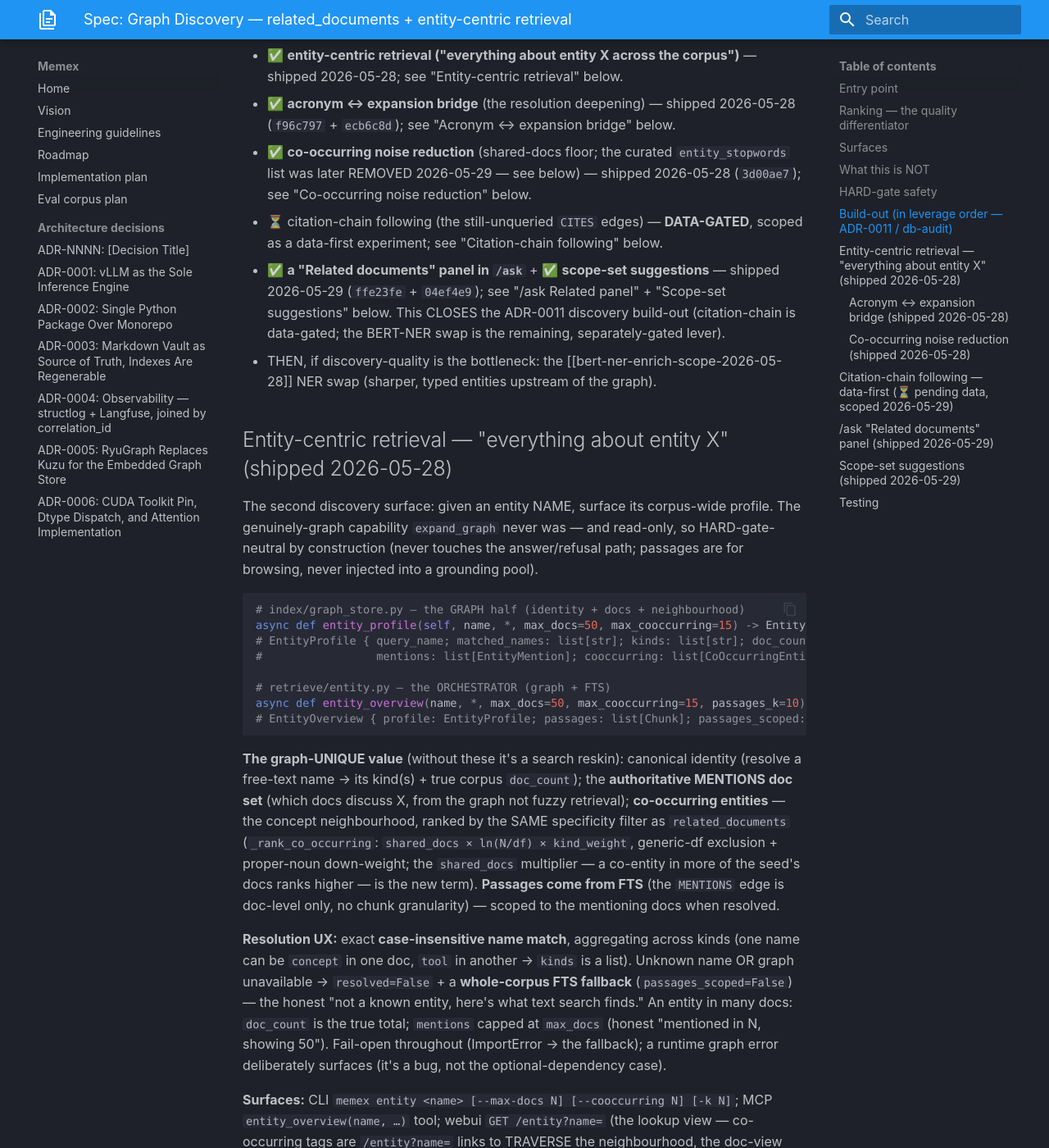
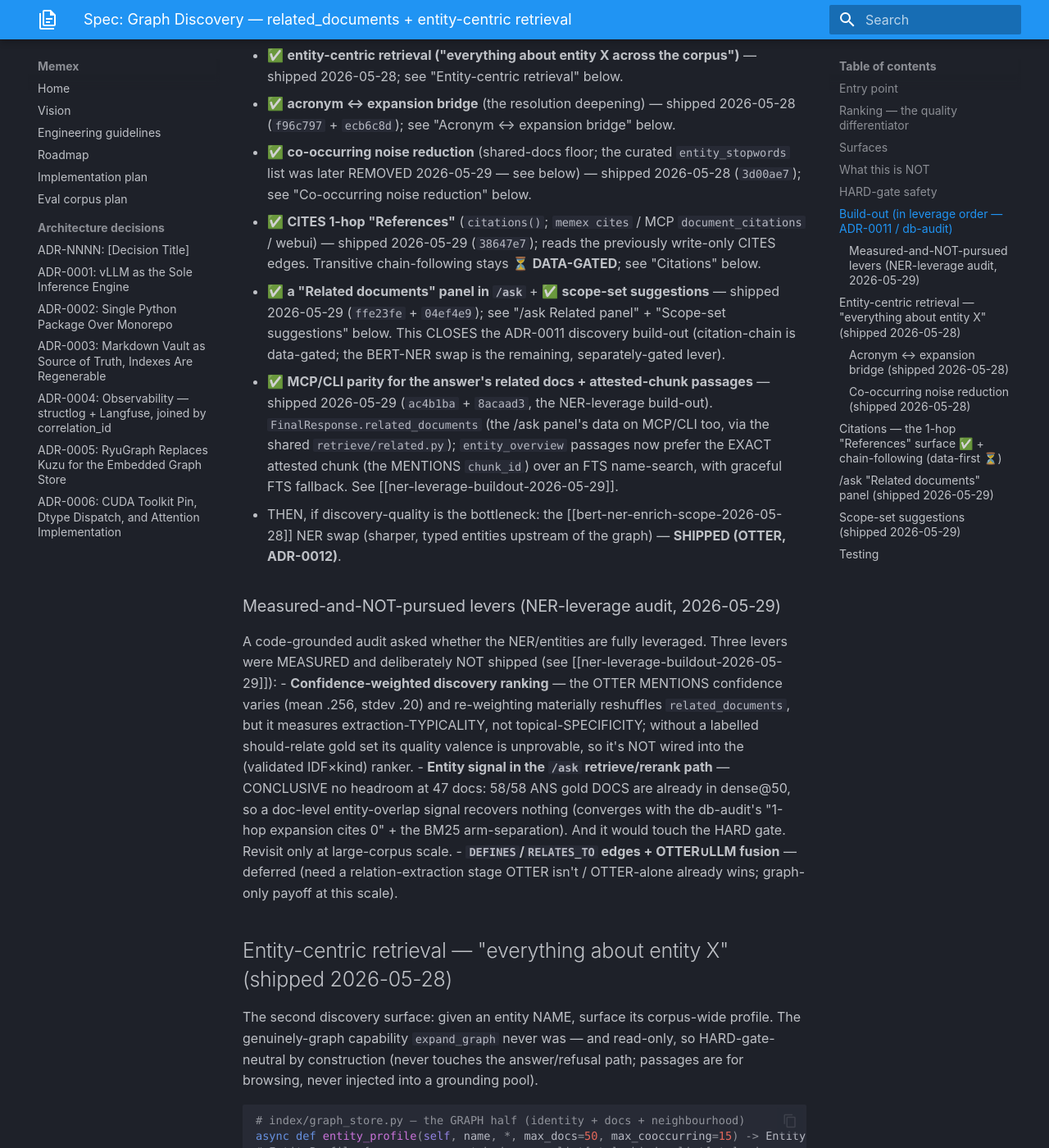
Before and after one commit to Zenetusken/memex, an MkDocs documentation site: the page built from docs/specs/graph-discovery.md, in a window 1280 px wide and 1400 px high, scrolled down 2140 px. Shown: the whole window at 82% size. Built offline with MkDocs 1.6.1 and Material for MkDocs 9.7.7, drawn with Linux system fonts in a browser that asks for light colours; some of the changed text lies outside the part shown.

Commit message:
docs: sync the NER/entity-graph leverage build-out (3 shipped + 3 measured)
Document the 2026-05-29 NER-leverage work (a code-grounded audit of "are we leveraging
OTTER/entities fully?" → 3 HARD-gate-neutral wins shipped + 3 levers measured to honest
negatives):

- ROADMAP: a new digest entry; test count → 1040.
- docs/specs/graph-discovery.md: the CITES 1-hop "References" surface (shipped, replacing
  the "fallback" framing in the chain-following section), MCP/CLI related-docs parity +
  attested-chunk passages, and a "measured-and-NOT-pursued" section (confidence-weighting,
  entity-as-query-signal, DEFINES/RELATES_TO/fusion).
- src/memex/CLAUDE.md: the discovery-sidecar surfaces + the measured negatives + the
  corrected "GPU-during-pause enrich" stale premise.
- README: `document_citations` MCP tool (Ten tools) + `memex cites` + the related docs on
  `ask`.
- memory: `ner_leverage_buildout_2026_05_29.md` + the MEMORY.md index pointer.

Co-Authored-By: Claude Opus 4.8 (1M context) <noreply@anthropic.com>

```diff
--- a/docs/specs/graph-discovery.md
+++ b/docs/specs/graph-discovery.md
@@ -83,14 +83,35 @@ introduce a hallucination or alter a refusal. Independent of the answering agent
     (`f96c797` + `ecb6c8d`); see "Acronym ↔ expansion bridge" below.
   - ✅ **co-occurring noise reduction** (shared-docs floor; the curated `entity_stopwords` list was later REMOVED 2026-05-29 — see below) — shipped
     2026-05-28 (`3d00ae7`); see "Co-occurring noise reduction" below.
-- ⏳ citation-chain following (the still-unqueried `CITES` edges) — **DATA-GATED**, scoped as a
-  data-first experiment; see "Citation-chain following" below.
+- ✅ **CITES 1-hop "References"** (`citations()`; `memex cites` / MCP `document_citations` /
+  webui) — shipped 2026-05-29 (`38647e7`); reads the previously write-only CITES edges. Transitive
+  chain-following stays ⏳ **DATA-GATED**; see "Citations" below.
 - ✅ **a "Related documents" panel in `/ask`** + ✅ **scope-set suggestions** — shipped
   2026-05-29 (`ffe23fe` + `04ef4e9`); see "/ask Related panel" + "Scope-set suggestions"
   below. This CLOSES the ADR-0011 discovery build-out (citation-chain is data-gated; the
   BERT-NER swap is the remaining, separately-gated lever).
+- ✅ **MCP/CLI parity for the answer's related docs + attested-chunk passages** — shipped
+  2026-05-29 (`ac4b1ba` + `8acaad3`, the NER-leverage build-out). `FinalResponse.related_documents`
+  (the /ask panel's data on MCP/CLI too, via the shared `retrieve/related.py`); `entity_overview`
+  passages now prefer the EXACT attested chunk (the MENTIONS `chunk_id`) over an FTS name-search,
+  with graceful FTS fallback. See [[ner-leverage-buildout-2026-05-29]].
 - THEN, if discovery-quality is the bottleneck: the [[bert-ner-enrich-scope-2026-05-28]]
-  NER swap (sharper, typed entities upstream of the graph).
+  NER swap (sharper, typed entities upstream of the graph) — **SHIPPED (OTTER, ADR-0012)**.
+
+### Measured-and-NOT-pursued levers (NER-leverage audit, 2026-05-29)
+
+A code-grounded audit asked whether the NER/entities are fully leveraged. Three levers were
+MEASURED and deliberately NOT shipped (see [[ner-leverage-buildout-2026-05-29]]):
+- **Confidence-weighted discovery ranking** — the OTTER MENTIONS confidence varies (mean .256,
+  stdev .20) and re-weighting materially reshuffles `related_documents`, but it measures
+  extraction-TYPICALITY, not topical-SPECIFICITY; without a labelled should-relate gold set its
+  quality valence is unprovable, so it's NOT wired into the (validated IDF×kind) ranker.
+- **Entity signal in the `/ask` retrieve/rerank path** — CONCLUSIVE no headroom at 47 docs:
+  58/58 ANS gold DOCS are already in dense@50, so a doc-level entity-overlap signal recovers
+  nothing (converges with the db-audit's "1-hop expansion cites 0" + the BM25 arm-separation).
+  And it would touch the HARD gate. Revisit only at large-corpus scale.
+- **`DEFINES`/`RELATES_TO` edges + OTTER∪LLM fusion** — deferred (need a relation-extraction
+  stage OTTER isn't / OTTER-alone already wins; graph-only payoff at this scale).
 
 ## Entity-centric retrieval — "everything about entity X" (shipped 2026-05-28)
 
@@ -193,10 +214,20 @@ ryugraph binder error — after a `DISTINCT` projection `d` is out of scope, so
 reference the projected **alias** (`ORDER BY doc_id`). The "de-risked" Cypher in the plan
 wasn't run WITH the `DISTINCT`; `tests/integration/test_entity_profile.py` now would catch it.
 
-## Citation-chain following — data-first (⏳ pending data, scoped 2026-05-29)
+## Citations — the 1-hop "References" surface ✅ + chain-following (data-first ⏳)
 
-Traversing the `CITES` Document→Document edges ("what cites this / what does this cite",
-transitively) is an ADR-0011 build-out item — but it has **no data to run on yet**, and the
+**1-hop References — SHIPPED 2026-05-29 (`GraphStore.citations(doc_id)` → `DocumentCitations
+{cites, cited_by}`).** The `CITES` Document→Document edges (written at enrich from the resolved
+in-vault citations) were WRITE-ONLY — only the body `[[wikilinks]]` consumed the resolution, no
+query READ the edges. `citations()` reads them: `cites` (what this doc references) + `cited_by`
+(what references it), each a `CitationLink` with the edge surface_text. Surfaces: `memex cites -d`,
+MCP `document_citations`, webui doc-view "References" (reuses `.related-*`, fail-open). Read-only ⇒
+HARD-gate-neutral. Live: 10 CITES edges (the CR350 syllabus `cites`=6 lectures, each lecture
+`cited_by`=1). This is the honest 1-hop fallback the chain-following deferral named.
+
+**Transitive chain-following — still data-first (⏳ pending data).**
+Traversing the `CITES` edges TRANSITIVELY ("what cites this / what does this cite", multi-hop) is
+an ADR-0011 build-out item — but it has **no data to run on yet**, and the
 blocker is DATA, not engineering. Measured on the live graph (`scripts/citation_graph_audit.py`):
 **6 CITES edges**, all course cross-references from ONE syllabus → 6 lectures — a **depth-1
 star** with **zero multi-hop paths** (`CITES*2..4` → 0) and **0 academic citations**. Only 7 of
@@ -213,10 +244,10 @@ ingested). The academic resolver already works (pinned by `test_enrich_resolves_
 the cluster → re-run `scripts/citation_graph_audit.py` → compare to the baseline. **Pre-registered
 decision bar:** build chain-following only if real data yields a genuine subgraph — roughly
 **≥15 CITES edges, ≥5 docs with edges, and ≥1 multi-hop chain** — else stay deferred (an honest
-1-hop "References" surface is the fallback). **Pre-registered design IF the bar clears:**
-`GraphStore.citations(doc_id)` (1-hop cites/cited-by) and `citation_paths(doc_id, depth)` over
-`MATCH (d)-[:CITES*1..N]->(o)`, mirroring `related_documents`, surfaced CLI/MCP/webui —
-complementing, not duplicating, the body wikilinks.
+1-hop "References" surface is the fallback — **now shipped, above**). **Pre-registered design
+IF the bar clears:** `citation_paths(doc_id, depth)` over `MATCH (d)-[:CITES*1..N]->(o)`,
+mirroring `related_documents`, surfaced CLI/MCP/webui — building on the shipped 1-hop
+`citations()`, complementing (not duplicating) the body wikilinks.
 
 ## /ask "Related documents" panel (shipped 2026-05-29)
 
```
Also changed, not shown: README.md (+6 -2 lines), docs/ROADMAP.md (+3 -2 lines), src/memex/CLAUDE.md (+1 -0 lines).
